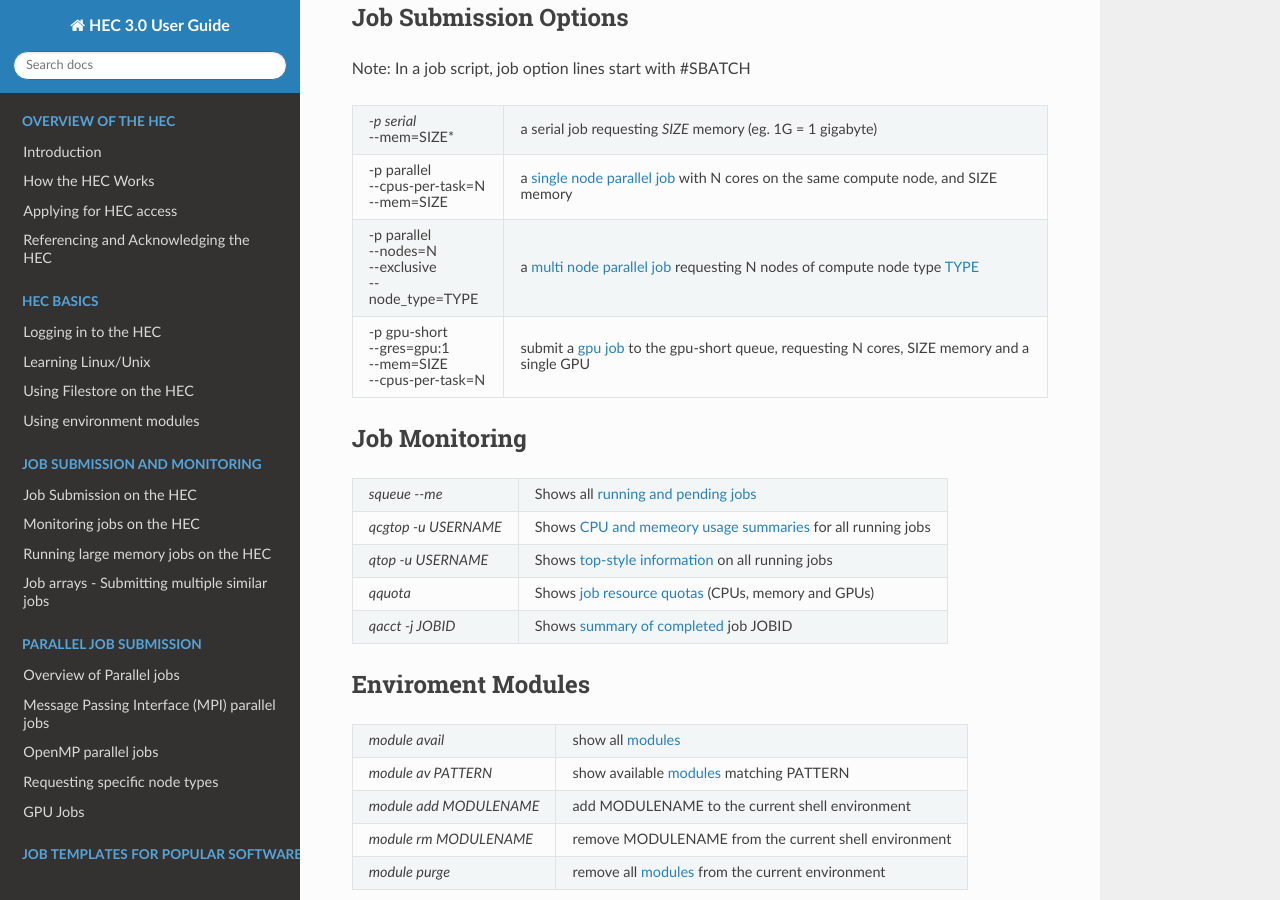
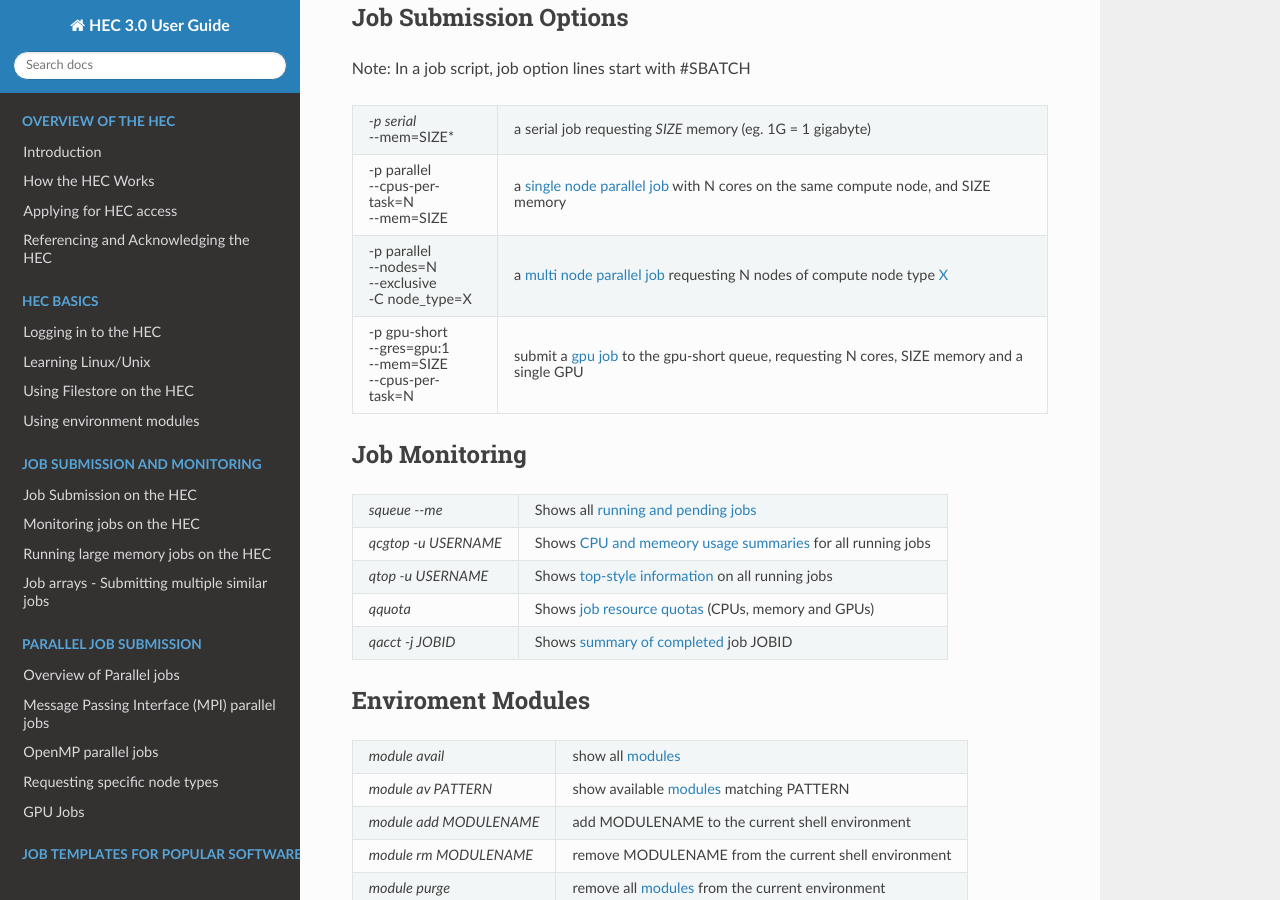
Before and after one commit to MikePacey/Lancaster-HEC, a Sphinx documentation site: the page built from docs/cheatsheet.rst, in a window 1280 px wide and 900 px high, scrolled down 701 px. Built offline with Sphinx 7.4.7 and the Read the Docs theme 3.1.0, drawn with Linux system fonts in a browser that asks for light colours; formulas are drawn with MathJax 3.

```diff
--- a/docs/cheatsheet.rst
+++ b/docs/cheatsheet.rst
@@ -59,9 +59,9 @@ Note: In a job script, job option lines start with #SBATCH
 
       -\-exclusive
 
-      -\-node_type=TYPE
+      -C node_type=X
 
-    - a :ref:`multi node parallel job<mpi jobs>` requesting N nodes of compute node type :ref:`TYPE<node types>`
+    - a :ref:`multi node parallel job<mpi jobs>` requesting N nodes of compute node type :ref:`X<node types>`
 
   * - -p gpu-short
 
```
